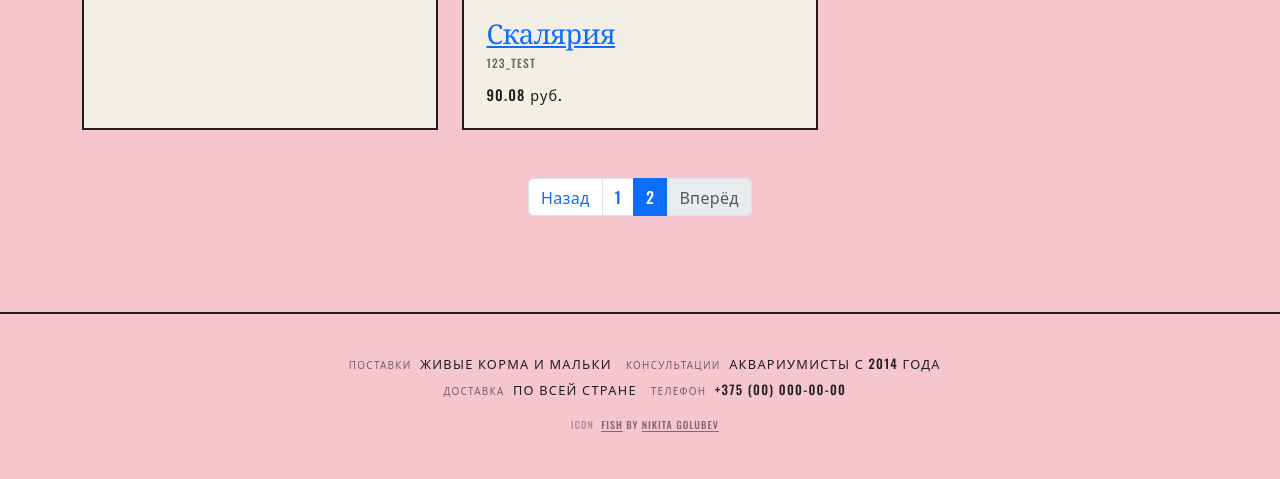
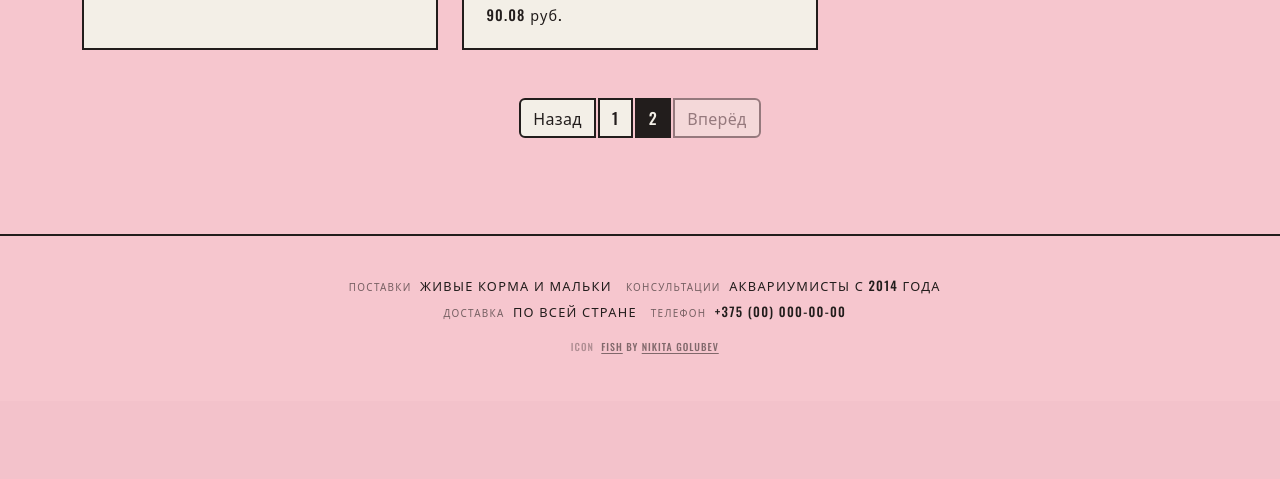
Before and after one commit to Jd4rc/lsn_basics_of_layout, a Django app: page /?page=2 in a window 1280 px wide. Shown: the part 1473-1952 px from the top of the page. After the commit the page ends 1827 px from the top, so only its background shows below. Run offline with Django 5.2, Linux system fonts and the light colour scheme; data comes from the database, SQL or seed files in the repository; some libraries are stand-ins or nearby versions.

Commit message:
style: add styles for cards, form errors and pagination

```diff
--- a/static/css/style.css
+++ b/static/css/style.css
@@ -11,6 +11,8 @@ body {
     font-family: 'Oswald', system-ui, sans-serif;
     font-weight: 500;
     letter-spacing: .02em;
+    /* длинное слово без пробелов переносится, а не вылезает за блок */
+    overflow-wrap: break-word;
 }
 
 /* зерно поверх страницы */
@@ -197,6 +199,14 @@ h1 {
     border: 2px solid var(--ink);
 }
 
+.card-ink__img {
+    display: block;
+    width: 100%;
+    height: 220px;
+    object-fit: cover;
+    border-bottom: 2px solid var(--ink);
+}
+
 .card-ink__body {
     padding: 1.4rem;
 }
@@ -257,3 +267,41 @@ h1 {
     font-size: .8rem;
     letter-spacing: .08em;
 }
+
+/* ссылки, не ломающие вид карточек и плиток */
+.tile-link,
+.card-ink__title a {
+    color: inherit;
+    text-decoration: none;
+}
+
+.card-ink__title a:hover {
+    text-decoration: underline;
+}
+
+/* ошибки валидации формы */
+.field-error {
+    margin-top: .35rem;
+    color: var(--pink-deep);
+    font-size: .78rem;
+    text-transform: uppercase;
+    letter-spacing: .06em;
+}
+
+/* постраничная навигация */
+.pagination .page-link {
+    color: var(--ink);
+    border: 2px solid var(--ink);
+    border-radius: 0;
+    margin: 0 .2rem;
+    background-color: var(--cream);
+}
+
+.pagination .active .page-link {
+    background-color: var(--ink);
+    color: var(--cream);
+}
+
+.pagination .disabled .page-link {
+    opacity: .45;
+}
```
